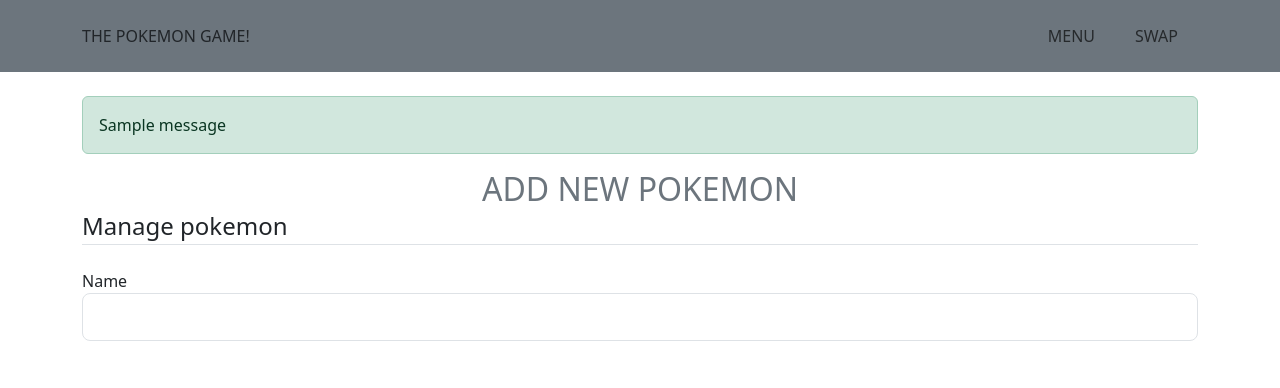
After one commit to Vikko/gcea, a Flask app: page /pokemon/new in a window 1280 px wide. The commit adds this page. Shown: the top 388 px of the page. Run offline with Flask 2, Linux system fonts and the light colour scheme; one stand-in notice (Sample message) is shown; some libraries are stand-ins or nearby versions.

Commit message:
Added Bootstrap and form, Work in progress

```diff
--- a/app.py
+++ b/app.py
@@ -1,18 +1,36 @@
-'''
+"""
  Main class, handles routing and communications between modules
-'''
-from flask import Flask, render_template
+"""
+from flask import Flask, render_template, flash, redirect
+from pokemon import AddPokemonForm
 
 app = Flask(__name__)
+
+app.config['SECRET_KEY'] = '0123456789abcdef'  # Not very secret, but functional
+
 
 @app.route('/')
 @app.route('/menu')
 def index():
-    return render_template("index.html")
+    return render_template("index.html", content_header="Main menu")
+
+
+@app.route('/pokemon')
+def pokemon():
+    return render_template("pokemon/index.html", content_header="Manage pokemon")
+
+@app.route('/pokemon/new', methods=["get"])
+def add_pokemon():
+    form = AddPokemonForm()
+    if form.validate_on_submit():
+        flash("{{ form.name.data }} was added to the list!", "success")
+    return render_template("pokemon/new.html", content_header="Add new pokemon", form=form)
+
 
 @app.route('/fight')
-def index():
+def fight():
     return render_template("fight.html")
+
 
 if __name__ == "__main__":
     app.run(debug=True)
--- a/engine.py
+++ b/engine.py
@@ -1,3 +1,3 @@
-'''
+"""
  This game engine class will do some calculations on fights and determine a winner.
-'''
+"""
--- a/pokemon.py
+++ b/pokemon.py
@@ -1,3 +1,18 @@
-'''
+"""
  Storage class to handle everything related to pokemon properties and their storage.
-'''
+"""
+from flask_wtf import FlaskForm
+from wtforms import StringField,IntegerField
+from wtforms.validators import DataRequired, Length
+
+class AddPokemonForm(FlaskForm):
+    name = StringField('Name',
+                        validators=[DataRequired(),Length(min=3,max=20)])
+    hp = IntegerField('Hitpoints',
+                        validators=[DataRequired(), Length(min=1, max=255)])
+    attack = IntegerField('AttackPower',
+                        validators=[DataRequired(),Length(min=5,max=250)])
+    defence = IntegerField('DefensePower',
+                        validators=[DataRequired(),Length(min=5,max=250)])
+    speed = IntegerField('Speed',
+                        validators=[DataRequired(), Length(min=5, max=200)])
--- a/templates/base.html
+++ b/templates/base.html
@@ -1,12 +1,27 @@
+<!-- Template based on https://github.com/startbootstrap/startbootstrap-freelancer -->
 <!DOCTYPE html>
 <html lang="en">
 <head>
+    <!-- Meta tags -->
     <meta charset="UTF-8">
     <meta name="viewport" content="width=device-width, initial-scale=1.0">
     <meta http-equiv="X-UA-Compatible" content="ie=edge">
+    <!-- Bootstrap CSS -->
+    <link href="https://cdn.jsdelivr.net/npm/bootstrap@5.3.0-alpha1/dist/css/bootstrap.min.css" rel="stylesheet" integrity="sha384-GLhlTQ8iRABdZLl6O3oVMWSktQOp6b7In1Zl3/Jr59b6EGGoI1aFkw7cmDA6j6gD" crossorigin="anonymous">
+    <!-- Favicon-->
+    <link rel="icon" type="image/x-icon" href="assets/favicon.ico" />
+    <!-- Font Awesome icons (free version)-->
+    <script src="https://use.fontawesome.com/releases/v6.1.0/js/all.js" crossorigin="anonymous"></script>
+    <!-- Google fonts-->
+    <link href="https://fonts.googleapis.com/css?family=Montserrat:400,700" rel="stylesheet" type="text/css" />
+    <link href="https://fonts.googleapis.com/css?family=Lato:400,700,400italic,700italic" rel="stylesheet" type="text/css" />
+    <!-- Other -->
     {% block head %}{% endblock %}
 </head>
-<body>
+<body id="page-top">
     {% block body %}{% endblock %}
+    <!-- Popper and Bootstrap JS -->
+    <script src="https://cdn.jsdelivr.net/npm/@popperjs/core@2.11.6/dist/umd/popper.min.js" integrity="sha384-oBqDVmMz9ATKxIep9tiCxS/Z9fNfEXiDAYTujMAeBAsjFuCZSmKbSSUnQlmh/jp3" crossorigin="anonymous"></script>
+    <script src="https://cdn.jsdelivr.net/npm/bootstrap@5.3.0-alpha1/dist/js/bootstrap.min.js" integrity="sha384-mQ93GR66B00ZXjt0YO5KlohRA5SY2XofN4zfuZxLkoj1gXtW8ANNCe9d5Y3eG5eD" crossorigin="anonymous"></script>
 </body>
 </html>
--- /dev/null
+++ b/templates/fight.html
@@ -0,0 +1,5 @@
+{% extends 'layout.html' %}
+
+{% block content %}
+    Battle stuff
+{% endblock %}
--- /dev/null
+++ b/templates/layout.html
@@ -0,0 +1,62 @@
+{% extends 'base.html' %}
+{% block head %}
+    {% if title %}
+        <title>{{title}}</title>
+    {% else %}
+        <title>Gotta catch em all!</title>
+    {% endif %}
+{% endblock %}
+
+{% block body %}
+    <!-- Navigation-->
+    <nav class="navbar navbar-expand-lg bg-secondary text-uppercase fixed-top" id="mainNav">
+        <div class="container">
+            The Pokemon game!
+            <button class="navbar-toggler text-uppercase font-weight-bold bg-primary text-white rounded" type="button" data-bs-toggle="collapse" data-bs-target="#navbarResponsive" aria-controls="navbarResponsive" aria-expanded="false" aria-label="Toggle navigation">
+                Menu
+                <i class="fas fa-bars"></i>
+            </button>
+            <div class="collapse navbar-collapse" id="navbarResponsive">
+                <ul class="navbar-nav ms-auto">
+                    <li class="nav-item mx-0 mx-lg-1"><a class="nav-link py-3 px-0 px-lg-3 rounded" href="{{ url_for('index') }}">Menu</a></li>
+                    <li class="nav-item mx-0 mx-lg-1"><a class="nav-link py-3 px-0 px-lg-3 rounded" href="{{ url_for('pokemon') }}">Swap</a></li>
+                </ul>
+            </div>
+        </div>
+    </nav>
+    <!-- Content Section-->
+    <section class="page-section content mt-5 p-5" id="content_section">
+        <div class="container">
+            {% with messages = get_flashed_messages(with_categories=true) %}
+                {% if messages %}
+                    {% for category, message in messages %}
+                        <div class="alert alert-{{category}}">
+                            {{ message }}
+                        </div>
+                    {% endfor %}
+                {% endif %}
+            {% endwith %}
+            {% if content_header %}
+                <!-- Portfolio Section Heading-->
+                <h2 class="page-section-heading text-center text-uppercase text-secondary mb-0">
+                    {{ content_header }}
+                </h2>
+            {% endif %}
+            <!-- Portfolio Grid Items-->
+            <div class="row justify-content-center">
+                {% block content %}{% endblock %}
+            </div>
+        </div>
+    </section>
+    {% block action_buttons %}
+    {% endblock %}
+    <!-- Events Section-->
+    <footer class="footer text-center" id="events_section">
+        <div class="container">
+            <div class="row">
+                {% block events %}
+                {% endblock %}
+            </div>
+        </div>
+    </footer>
+{% endblock %}
--- /dev/null
+++ b/templates/pokemon/index.html
@@ -0,0 +1,5 @@
+{% extends 'layout.html' %}
+
+{% block content %}
+Pokemon stuff
+{% endblock %}
--- /dev/null
+++ b/templates/pokemon/new.html
@@ -0,0 +1,23 @@
+{% extends 'layout.html' %}
+
+{% block content %}
+    <form method="POST" action="">
+        {{ form.hidden_tag() }}
+        <fieldset class="form-group">
+            <legend class="border-bottom mb-4">Manage pokemon</legend>
+            <div class="form-group">
+                {{ form.name.label(class="form-control-label")}}
+                {% if form.name.errors %}
+                    {{ form.name(class="form-control form-control-lg is-invalid") }}
+                        <div class="invalid-feedback">
+                        {% for error in form.name.errors %}\
+                            <span>{{ error }}</span>
+                        {% endfor %}
+                        </div>
+                {% else %}
+                    {{ form.name(class="form-control form-control-lg") }}
+                {% endif %}
+            </div>
+        </fieldset>
+    </form>
+{% endblock %}
```
Also changed, not shown: templates/action_buttons.html (added, +23 -0 lines), templates/index.html (+14 -10 lines).
